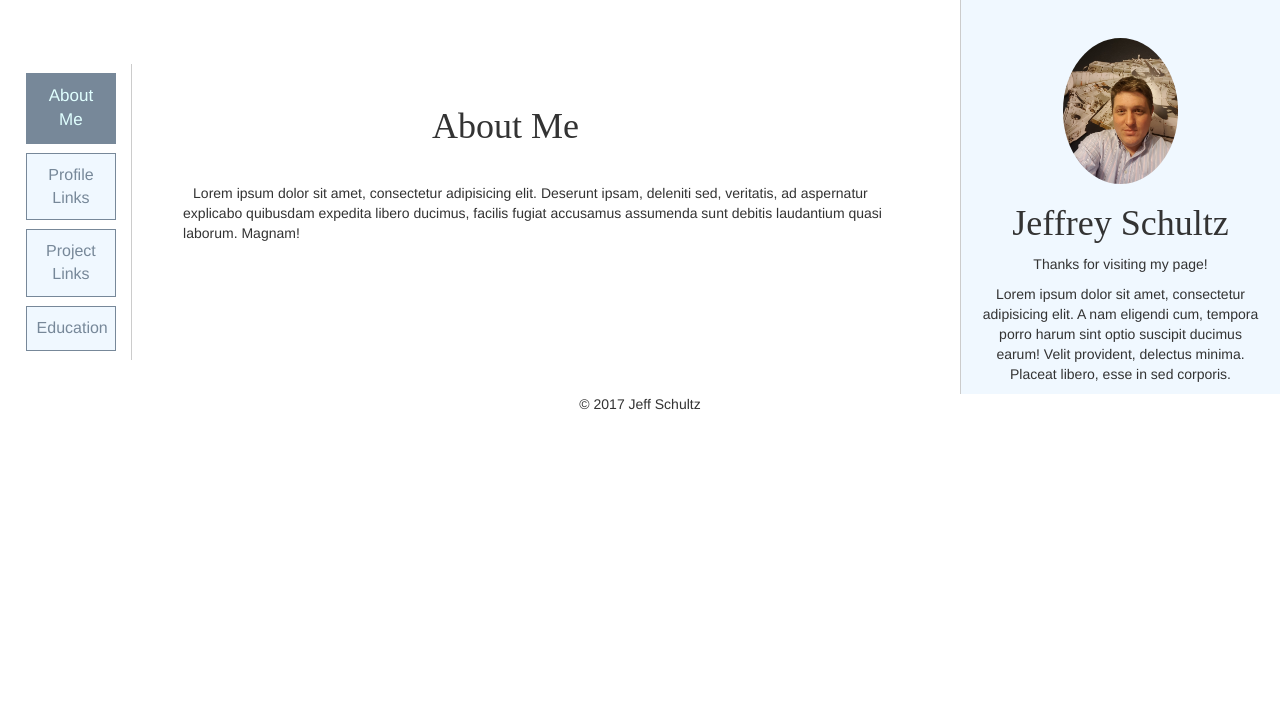
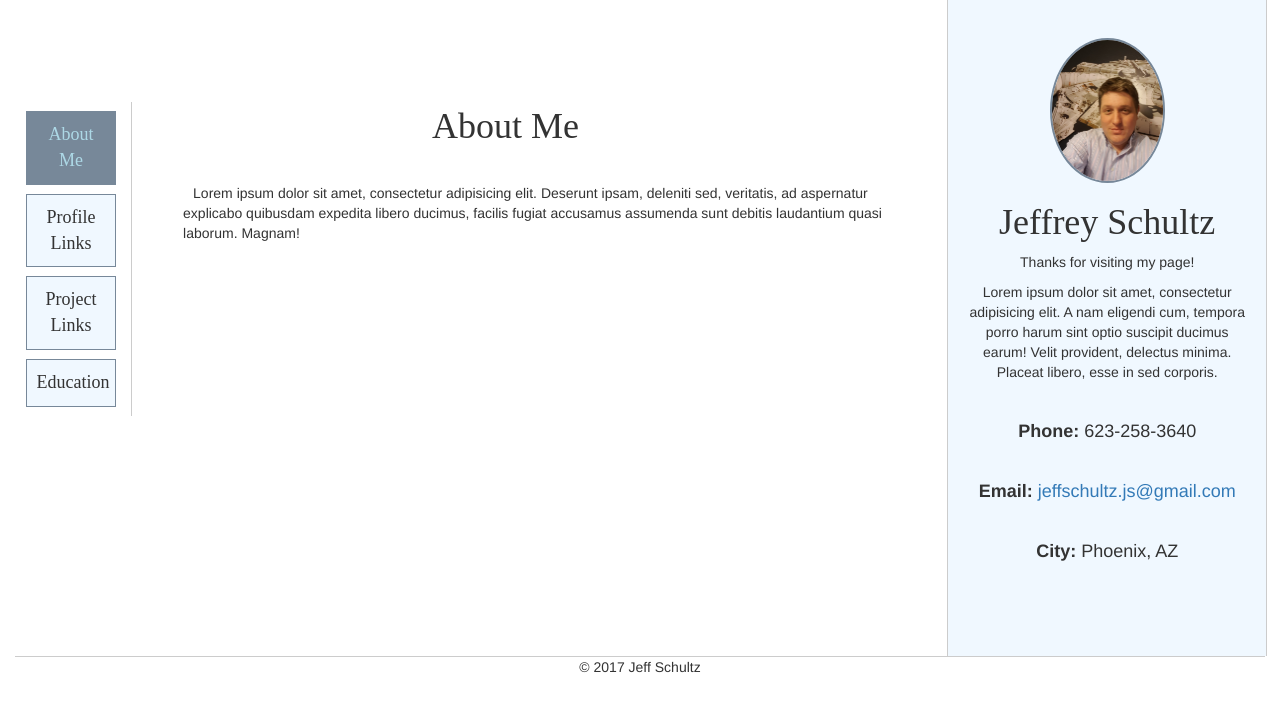
Before and after one commit to Lolobrew/onlineResume, a plain HTML site: page index.html in a window 1280 px wide. Both pictures are taken after a click on the item "About Me". Drawn offline with nearby package versions, Linux system fonts and the light colour scheme; a web font is replaced by a local one.

Commit message:
more css

```diff
--- a/assets/css/style.css
+++ b/assets/css/style.css
@@ -1,6 +1,7 @@
+
 .nav{
     cursor: pointer;
-    margin-top: 5%;
+    margin-top: 8%;
     margin-left: 2%;
     border-right: 1px solid #ccc;
 }
@@ -12,28 +13,29 @@ li {
     background-color: aliceblue;
     text-align: center;
     border: 1px solid lightslategray;
-    font-size: 16px;
-    color: lightslategray;
+    font-size: 18px;
+    font-family: 'Bellefair', serif;
 }
 
 li:hover {
-    background-color: lightcyan;
-    font-size: 17px;
+    background-color: lightblue;
     transition: .25s;
 }
 
 li.active {
     background-color: lightslategray;
-    color: lightcyan;
-    font-size: 17px;
+    color: lightblue;
     transition: 2s;
+
 }
+
 
 .tab-pane h1 {
     text-align: center;
     margin-top: 15%;
     font-family: 'Bellefair', serif;
 }
+
 .tab-pane p {
     text-indent: 10px;
     margin-top: 5%;
@@ -42,16 +44,21 @@ li.active {
 }
 .contact {
     float: right;
+    margin-right: 1%;
     text-align: center;
     border-left: 1px solid #ccc;
+    border-right: 1px solid #ccc;
     background-color: aliceblue;
     padding-top: 3%;
+    padding-bottom: 5%;
 }
 
 img {
     height: 40%;
     width: 40%;
     border-radius: 100%;
+    border-radius: 100%;
+    border: 2px solid lightslategray;
 }
 
 .card-title {
@@ -60,4 +67,5 @@ img {
 
 .footer {
     clear: both;
+    border-top: 1px solid #ccc;
 }
--- a/index.html
+++ b/index.html
@@ -45,11 +45,17 @@
                     <br>
                     <ul class="falinks">
 
-                        <a class= "btn btn-md btn-outline-secondary" id="githubbtn" href= "#">
-                            <i class="fa fa-github-square fa-3x" aria-hidden="true"></i>
+                        <a class= "btn btn-md" id="githubbtn" href= "#">
+                            <i class="fa fa-github-square fa-5x" aria-hidden="true"></i>
                         </a>
                         <a class= "btn btn-md btn-primary" id="linkedinbtn" href='#'>
                             <i class="fa fa-linkedin fa-3x" aria-hidden="true"></i>
+                        </a>
+                        <a class = "btn btn-md btn-warning" id="stackoverflowbtn" href="#">
+                            <i class="fa fa-stack-overflow fa-3x" aria-hidden="true"></i>
+                        </a>
+                        <a class="btn btn-mg btn-info" id="twitterbtn" href="#">
+                            <i class="fa fa-twitter-square fa-3x" aria-hidden="true"></i>
                         </a>
                     </ul>
                 </div>
@@ -68,8 +74,14 @@
                 <div class="card-block">
                     <h1 class="card-title">Jeffrey Schultz</h1>
                     <p class="card-text">Thanks for visiting my page!</p>
-                    <p>Lorem ipsum dolor sit amet, consectetur adipisicing elit. A nam eligendi cum, tempora porro harum sint optio suscipit ducimus earum! Velit provident, delectus minima. Placeat libero, esse in sed corporis.
-                    </p>
+                    <p>Lorem ipsum dolor sit amet, consectetur adipisicing elit. A nam eligendi cum, tempora porro harum sint optio suscipit ducimus earum! Velit provident, delectus minima. Placeat libero, esse in sed corporis.</p>
+                    <br>
+                    <h4><strong>Phone: </strong> 623-258-3640</h4>
+                    <br>
+                    <h4><strong>Email: </strong> <a href = "#">jeffschultz.js@gmail.com</a></h4>
+                    <br>
+                    <h4><strong>City: </strong> Phoenix, AZ</h4>
+                    <br>
                 </div>
             </div>
         </div>
```
Also changed, not shown: assets/images/background.png (added).
